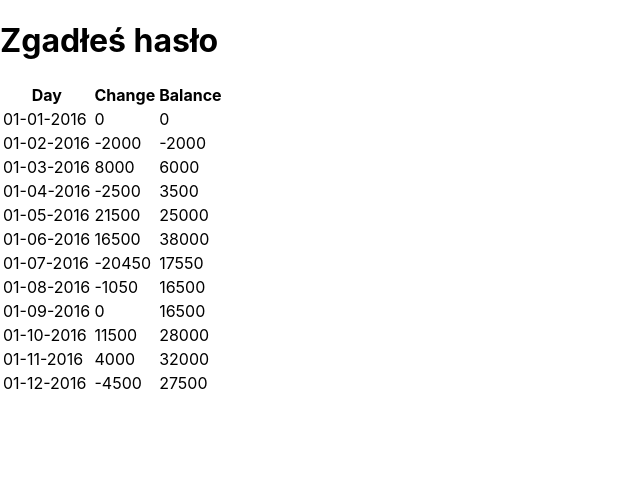
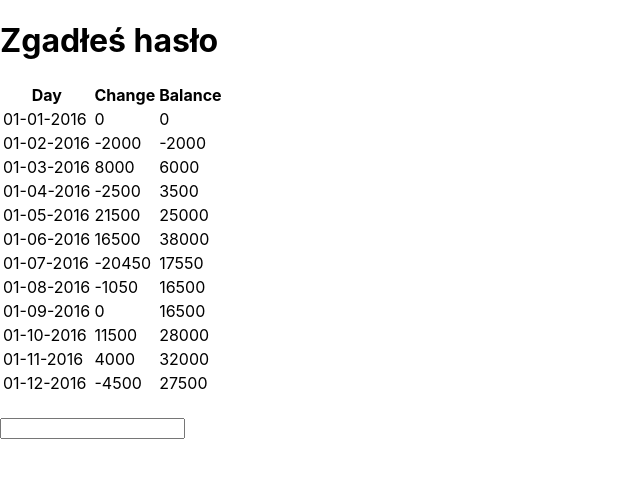
Before and after one commit to MMarek/zadania_12, a React (Create React App) app: page /#/ in a window 1280 px wide. Shown: the top 478 px of the page, without its empty margins (0-640 px from the left). Built offline with nearby package versions, Linux system fonts and the light colour scheme.

Commit message:
Hello name

```diff
--- a/src/components/home.js
+++ b/src/components/home.js
@@ -1,6 +1,7 @@
 import React, {Component} from "react";
 import Task01 from "./task01";
 import Task02 from "./task02";
+import Task03 from "./task03";
 
 class Home extends Component{
 
@@ -9,6 +10,7 @@ class Home extends Component{
             <>
              <Task01/>
              <Task02/>
+             <Task03/>
             </>
         );
     }
--- /dev/null
+++ b/src/components/task03.js
@@ -0,0 +1,28 @@
+import React, {Component} from "react";
+
+class Hello extends Component{
+    state = {
+        name: ""
+    };
+
+    handleChangeName = (e) => {
+        this.setState({
+            name: e.target.value
+        })
+    };
+
+    render() {
+        return (
+            <>
+                <h1>{this.state.name}</h1>
+                <input name='name' value={this.state.name} onChange={this.handleChangeName}/>
+            </>
+        );
+    }
+}
+
+function Task03() {
+    return <Hello/>
+}
+
+export default Task03;
```
